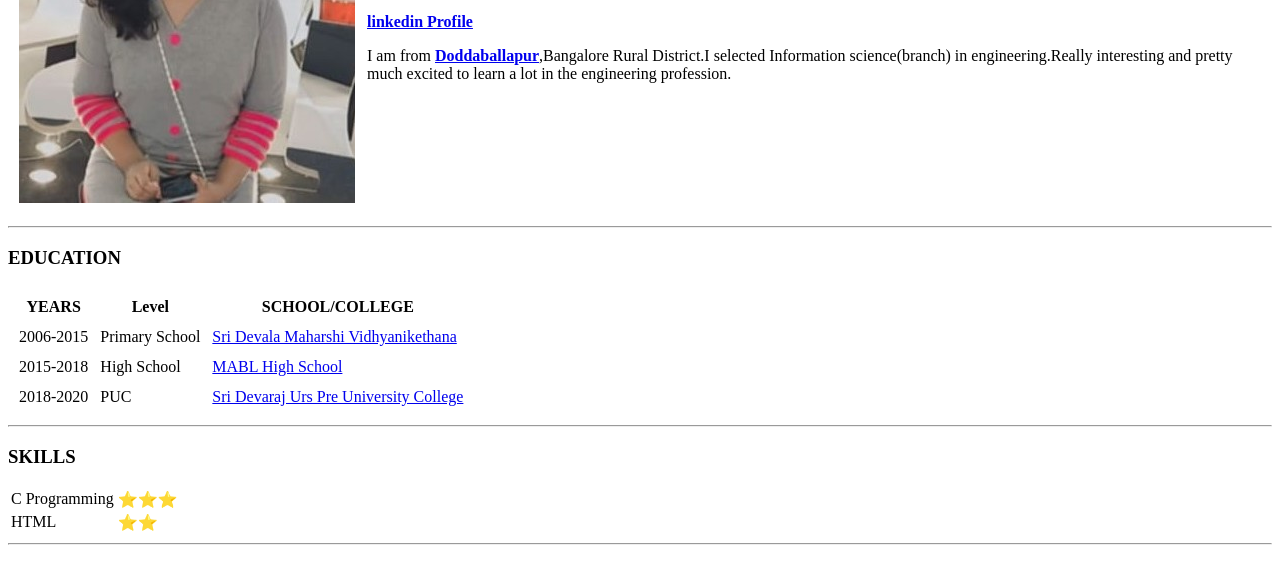
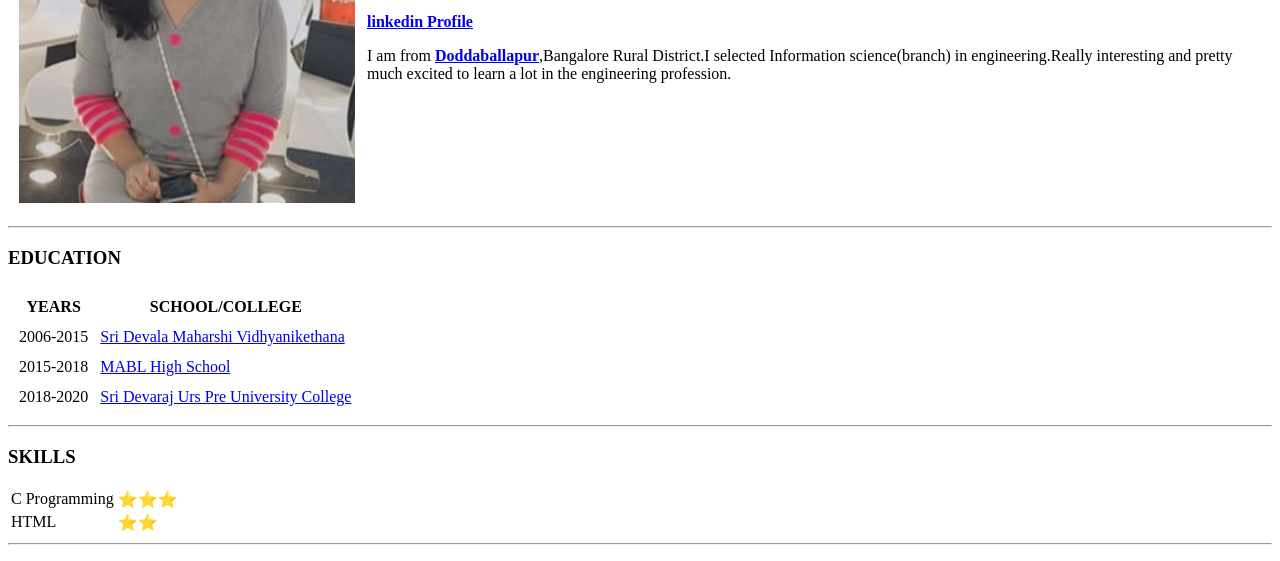
Before and after one commit to Teju2262/Tejaswini-KS-website, a plain HTML site: page index.html in a window 1280 px wide. Shown: the part 228-789 px from the top of the page. Drawn offline with Linux system fonts and the light colour scheme.

Commit message:
Update index.html

```diff
--- a/index.html
+++ b/index.html
@@ -19,22 +19,18 @@
     <table cellspacing="10">
       <tr>
         <th>YEARS</th>
-        <th>Level</th>
         <th>SCHOOL/COLLEGE</th>
       </tr>
       <tr>
         <td>2006-2015</td>
-        <td>Primary School</td>
         <td><a href="https://vymaps.com/IN/Sri-Devala-Maharshi-English-High-School-1501259666584918/">Sri Devala Maharshi Vidhyanikethana</a></td>
       </tr>
       <tr>
         <td>2015-2018</td>
-        <td>High School</td>
         <td><a href="https://mablschool.com/">MABL High School</a></td>
       </tr>
       <tr>
         <td>2018-2020</td>
-        <td>PUC</td>
         <td><a href="https://school.careers360.com/schools/sri-devraj-urs-pre-university-college-doddaballapur-bangalore">Sri Devaraj Urs Pre University College</a></td>
       </tr>
       </table>
```
